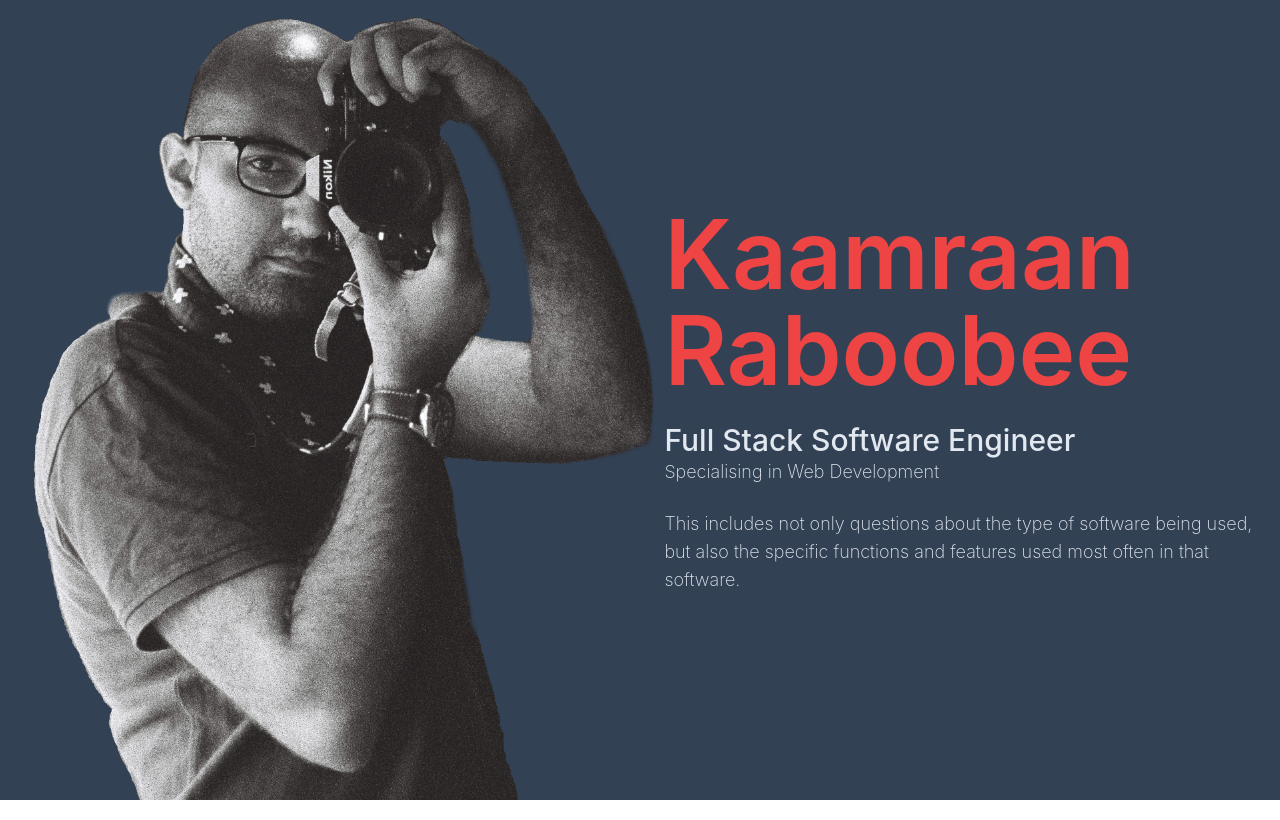
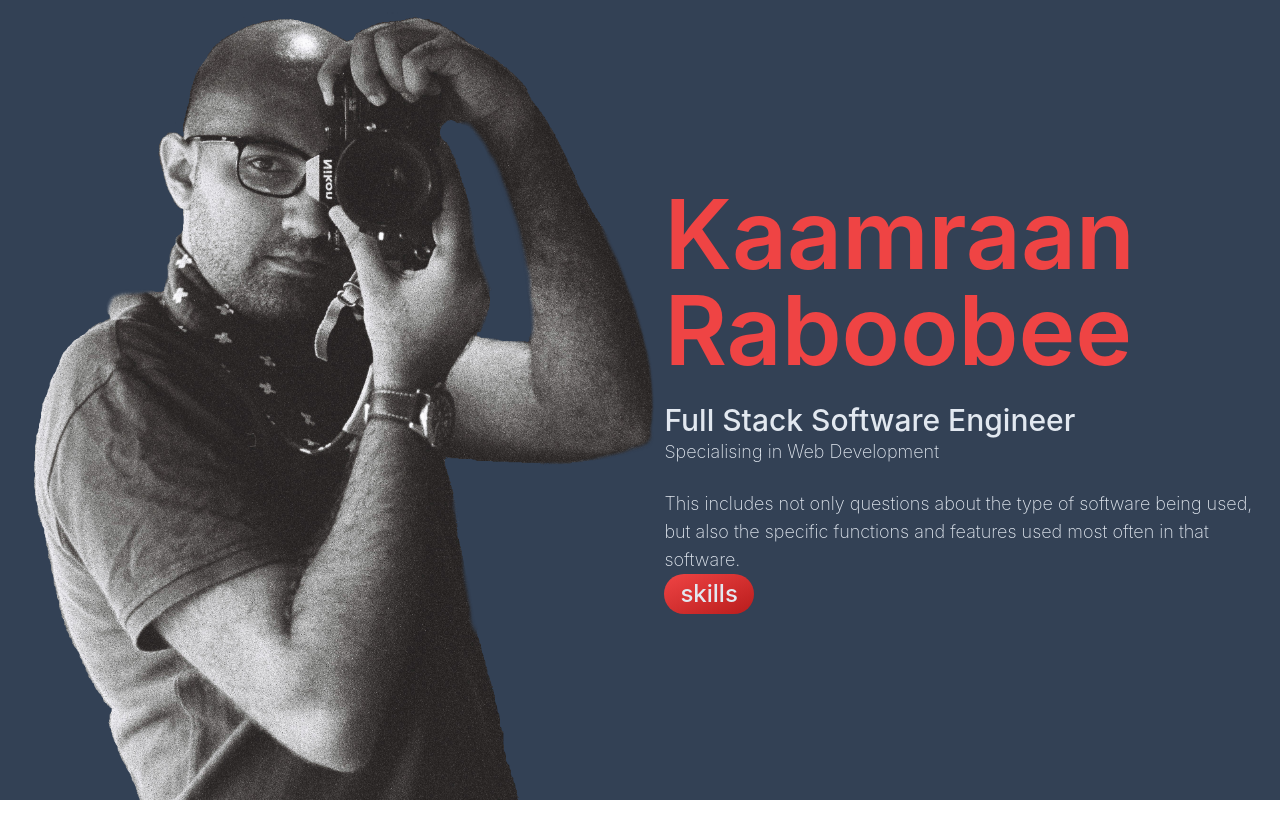
Before and after one commit to Kraboobee/kraboobee.github.io, a React (Create React App) app: page / in a window 1280 px wide. Built offline with nearby package versions, Linux system fonts and the light colour scheme.

Commit message:
Create Button

```diff
--- a/src/App.js
+++ b/src/App.js
@@ -1,7 +1,6 @@
 import './App.css';
 import { Home } from './Home/Home';
 import Nav from './Nav/Navbar';
-import Generic from './Generic/Generic';
 
 function App() {
   return (
--- a/src/Generic/Generic.js
+++ b/src/Generic/Generic.js
@@ -25,15 +25,64 @@ const Generic = () => {
                     <p className='text-lg'>
                         This includes not only questions about the type of software being used, but also the specific functions and features used most often in that software.
                     </p>
+                    <button
+                    className='bg-gradient-to-br from-red-500 to-red-700 hover:bg-gradient-to-tl py-1 px-4 rounded-full text-2xl font-medium'>
+                        skills
+                    </button>
                 </div>
-
-                {/* <div className="basis 1/4">
-                    <img className='w-64 rounded-lg object-cover'
-                    src={ images.SelfPortraitDark } alt="" />
-                </div> */}
             </div>
         </div>
     )
 }
 
 export default Generic
+
+
+// <!-- HTML !-->
+// <button class="button-29" role="button">Button 29</button>
+
+// /* CSS */
+// .button-29 {
+//   align-items: center;
+//   appearance: none;
+//   background-image: radial-gradient(100% 100% at 100% 0, #5adaff 0, #5468ff 100%);
+//   border: 0;
+//   border-radius: 6px;
+//   box-shadow: rgba(45, 35, 66, .4) 0 2px 4px,rgba(45, 35, 66, .3) 0 7px 13px -3px,rgba(58, 65, 111, .5) 0 -3px 0 inset;
+//   box-sizing: border-box;
+//   color: #fff;
+//   cursor: pointer;
+//   display: inline-flex;
+//   font-family: "JetBrains Mono",monospace;
+//   height: 48px;
+//   justify-content: center;
+//   line-height: 1;
+//   list-style: none;
+//   overflow: hidden;
+//   padding-left: 16px;
+//   padding-right: 16px;
+//   position: relative;
+//   text-align: left;
+//   text-decoration: none;
+//   transition: box-shadow .15s,transform .15s;
+//   user-select: none;
+//   -webkit-user-select: none;
+//   touch-action: manipulation;
+//   white-space: nowrap;
+//   will-change: box-shadow,transform;
+//   font-size: 18px;
+// }
+
+// .button-29:focus {
+//   box-shadow: #3c4fe0 0 0 0 1.5px inset, rgba(45, 35, 66, .4) 0 2px 4px, rgba(45, 35, 66, .3) 0 7px 13px -3px, #3c4fe0 0 -3px 0 inset;
+// }
+
+// .button-29:hover {
+//   box-shadow: rgba(45, 35, 66, .4) 0 4px 8px, rgba(45, 35, 66, .3) 0 7px 13px -3px, #3c4fe0 0 -3px 0 inset;
+//   transform: translateY(-2px);
+// }
+
+// .button-29:active {
+//   box-shadow: #3c4fe0 0 3px 7px inset;
+//   transform: translateY(2px);
+// }
--- a/src/Nav/Navbar.js
+++ b/src/Nav/Navbar.js
@@ -10,16 +10,6 @@ function Nav() {
         <div>
             <nav className="relative flex flex-wrap items-center justify-between px-2 py-3 bg-slate-800">
                 <div className="container px-4 mx-auto flex flex-wrap items-center justify-between">
-                    <div className="w-full relative flex justify-between lg:w-auto  px-4 lg:static lg:block lg:justify-start">
-                        <a className="text-sm font-bold leading-relaxed inline-block mr-4 py-2 whitespace-nowrap uppercase text-slate-50" href="#pablo">
-                            Kaamraan Raboobee
-                        </a>
-                        <button className="cursor-pointer text-xl leading-none px-3 py-1 border border-solid border-transparent rounded bg-transparent block lg:hidden outline-none focus:outline-none" type="button">
-                            <span className="block relative w-6 h-px rounded-sm bg-zinc-700"></span>
-                            <span className="block relative w-6 h-px rounded-sm bg-zinc-700 mt-1"></span>
-                            <span className="block relative w-6 h-px rounded-sm bg-zinc-700 mt-1"></span>
-                        </button>
-                    </div>
                     <div className="lg:flex flex-grow items-center" id="example-navbar-warning">
                     <ul className="flex flex-col lg:flex-row list-none ml-auto">
                         <li className="nav-item">
```
